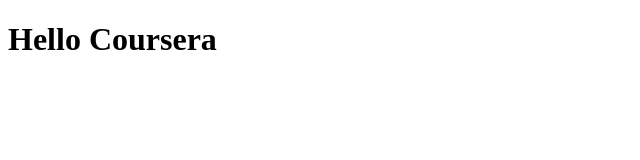
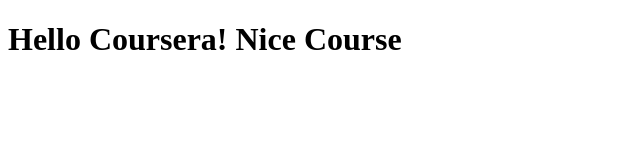
Before and after one commit to Angad8429/Coursera1, a plain HTML site: page site/index.html in a window 1280 px wide. Shown: the whole page, without its empty margins (0-640 px from the left). Drawn offline with Linux system fonts and the light colour scheme.

Commit message:
Small changes

```diff
--- a/site/index.html
+++ b/site/index.html
@@ -4,6 +4,6 @@
 	<title>Hello Coursera</title>
 </head>
 <body>
-<h1>Hello Coursera</h1>
+<h1>Hello Coursera! Nice Course</h1>
 </body>
 </html>
```
